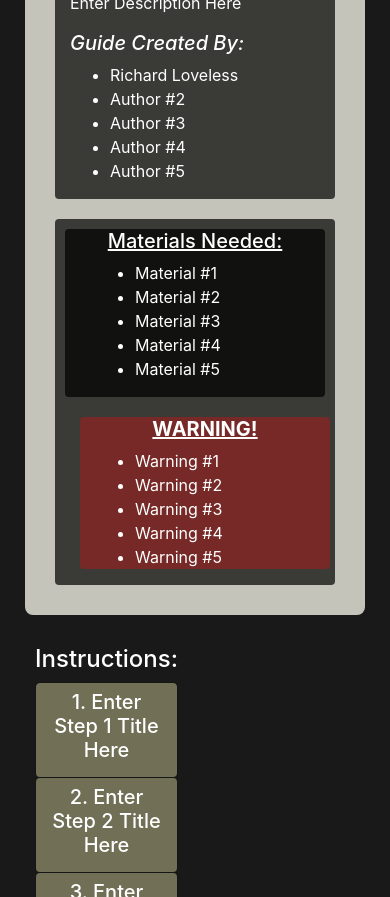
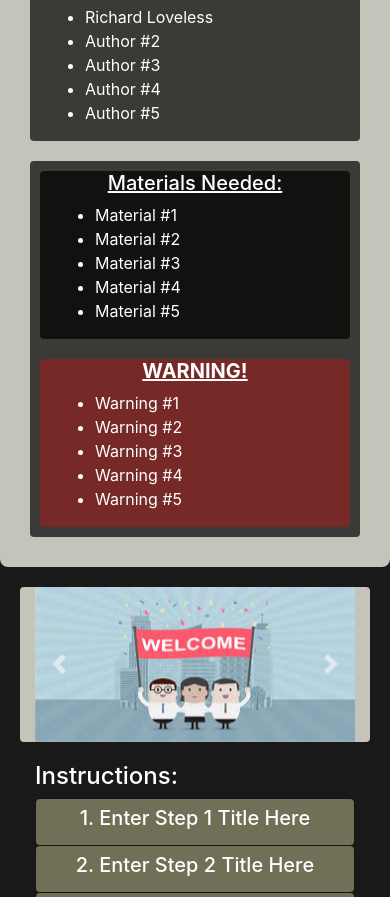
Before and after one commit to rlovelessiii/ENGL-2116, a plain HTML site: page index.html in a window 390 px wide. Shown: the part 185-1082 px from the top of the page. Drawn offline with nearby package versions, Linux system fonts and the light colour scheme.

Commit message:
Updated styling: Now mobile friendly

```diff
--- a/css/style.css
+++ b/css/style.css
@@ -11,7 +11,6 @@ body {
     padding: 20px;
     border: 2px transparent;
     border-radius: 8px;
-    margin: 10px;
 }
 
 .header {
--- a/index.html
+++ b/index.html
@@ -25,17 +25,13 @@
             </div>
             <div class="col-md details">
                 <div class="row">
-                    <div class="col materials">
-                        <div class="col">
-                            <h5 class="center"><u>Materials Needed:</u></h5>
-                            <ul id="materials"></ul>
-                        </div>
+                    <div class="col-md materials">
+                        <h5 class="center"><u>Materials Needed:</u></h5>
+                        <ul id="materials"></ul>
                     </div>
-                    <div class="col">
-                        <div class="col warning">
-                            <h5 class="center"><u><strong>WARNING!</strong></u></h5>
-                            <ul id="warnings"></ul>
-                        </div>
+                    <div class="col-md warning">
+                        <h5 class="center"><u><strong>WARNING!</strong></u></h5>
+                        <ul id="warnings"></ul>
                     </div>
                 </div>
             </div>
@@ -44,13 +40,7 @@
         <div class="row">
             <div class="col steps">
                 <div class="row align-items-center">
-                    <div class="col instructions">
-                        <h4>Instructions:</h4>
-                        <div class="accordion" id="step-list">
-
-                        </div>
-                    </div>
-                    <div class="col slides">
+                    <div class="col-md slides">
                         <div id="carousel" class="carousel slide" data-ride="carousel">
                             <div class="carousel-inner" id="slides">
                                 <div class="carousel-item active">
@@ -65,6 +55,12 @@
                                 <span class="carousel-control-next-icon" aria-hidden="true"></span>
                                 <span class="sr-only">Next</span>
                             </a>
+                        </div>
+                    </div>
+                    <div class="col-md instructions">
+                        <h4>Instructions:</h4>
+                        <div class="accordion" id="step-list">
+
                         </div>
                     </div>
                 </div>
```
